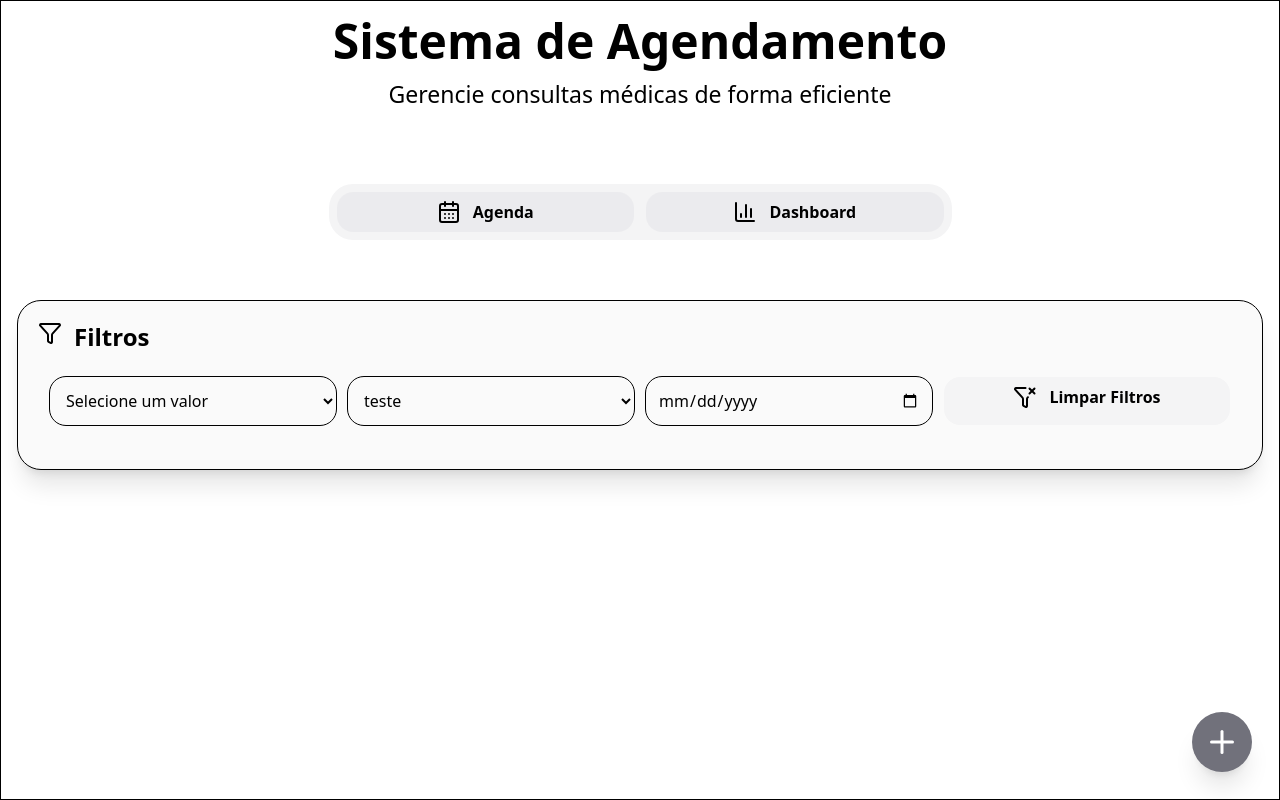
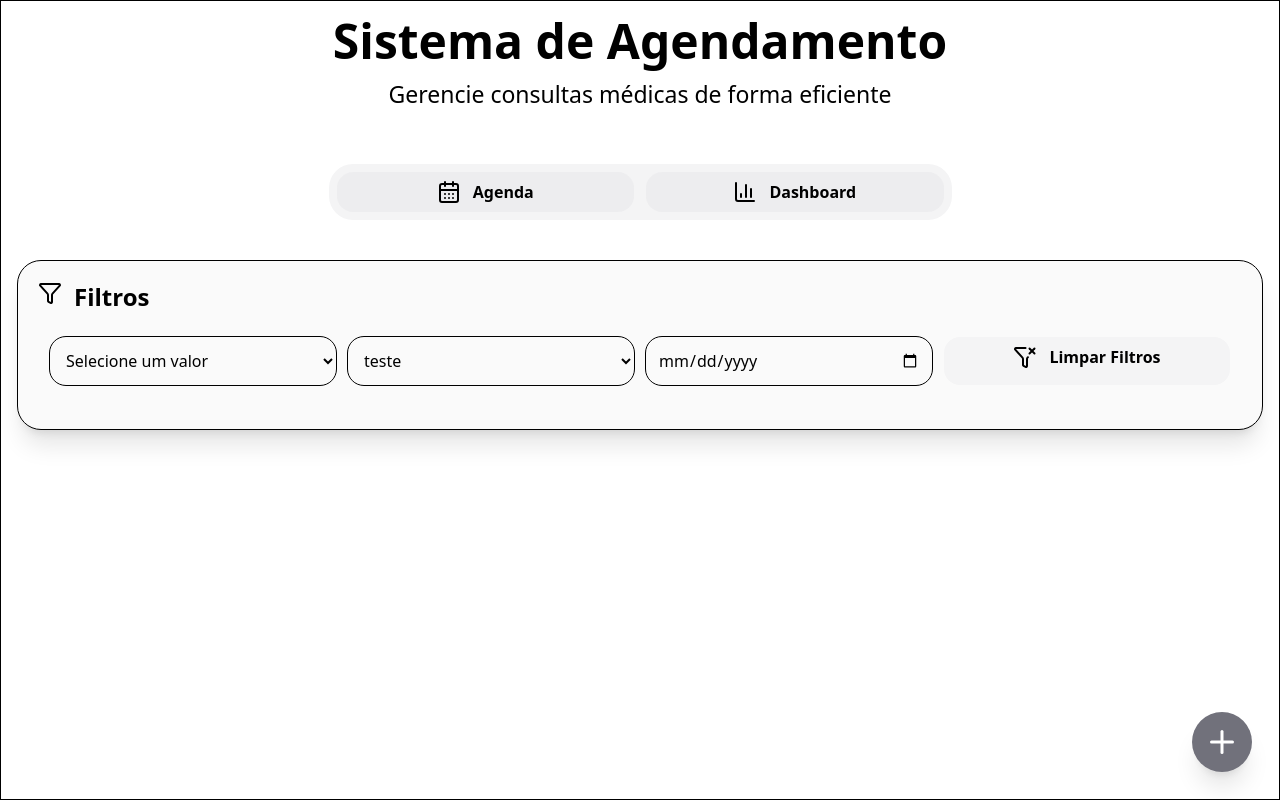
Before and after one commit to LipeDorrio/agenda_consulta, a React (Vite) app: page / in a window 1280 px wide. Built offline with nearby package versions, Linux system fonts and the light colour scheme.

Commit message:
fix: adjust spacing and button styles in Navbar component

```diff
--- a/src/components/Navbar.tsx
+++ b/src/components/Navbar.tsx
@@ -9,12 +9,12 @@ function Navbar() {
         Gerencie consultas médicas de forma eficiente
       </p>
       <div className="flex items-center justify-center">
-        <div className="w-1/2 flex items-center justify-center rounded-3xl my-15">
+        <div className="w-1/2 flex items-center justify-center rounded-3xl my-10">
           <div className="w-full grid grid-cols-2 justify-center gap-3 p-2 items-center bg-zinc-100 rounded-3xl">
-            <Button classe="bg-zinc-200/50">
+            <Button classe="bg-zinc-200/45">
               <CalendarDays /> Agenda
             </Button>
-            <Button classe="bg-zinc-200/50">
+            <Button classe="bg-zinc-200/45">
               <ChartColumn /> Dashboard
             </Button>
           </div>
```
